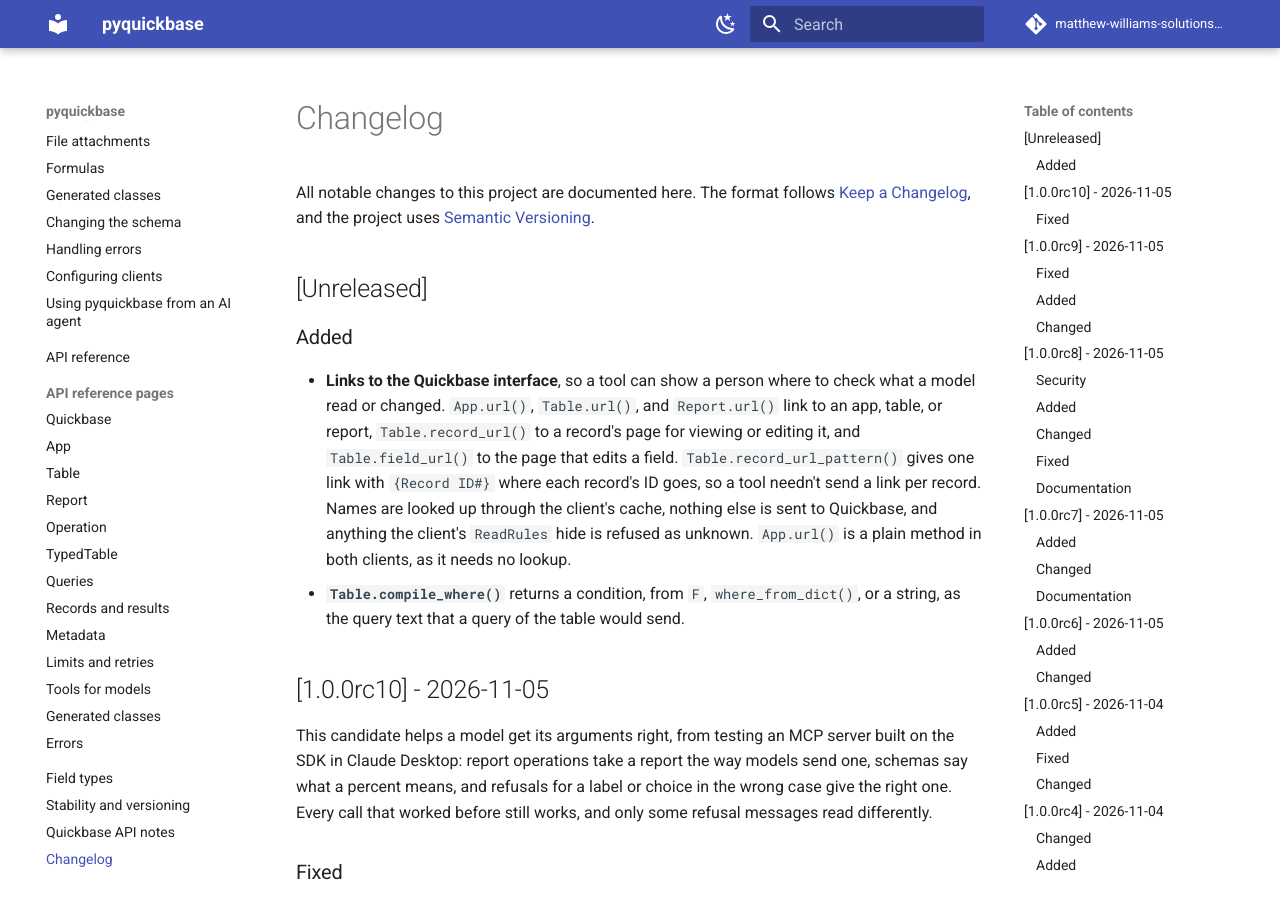
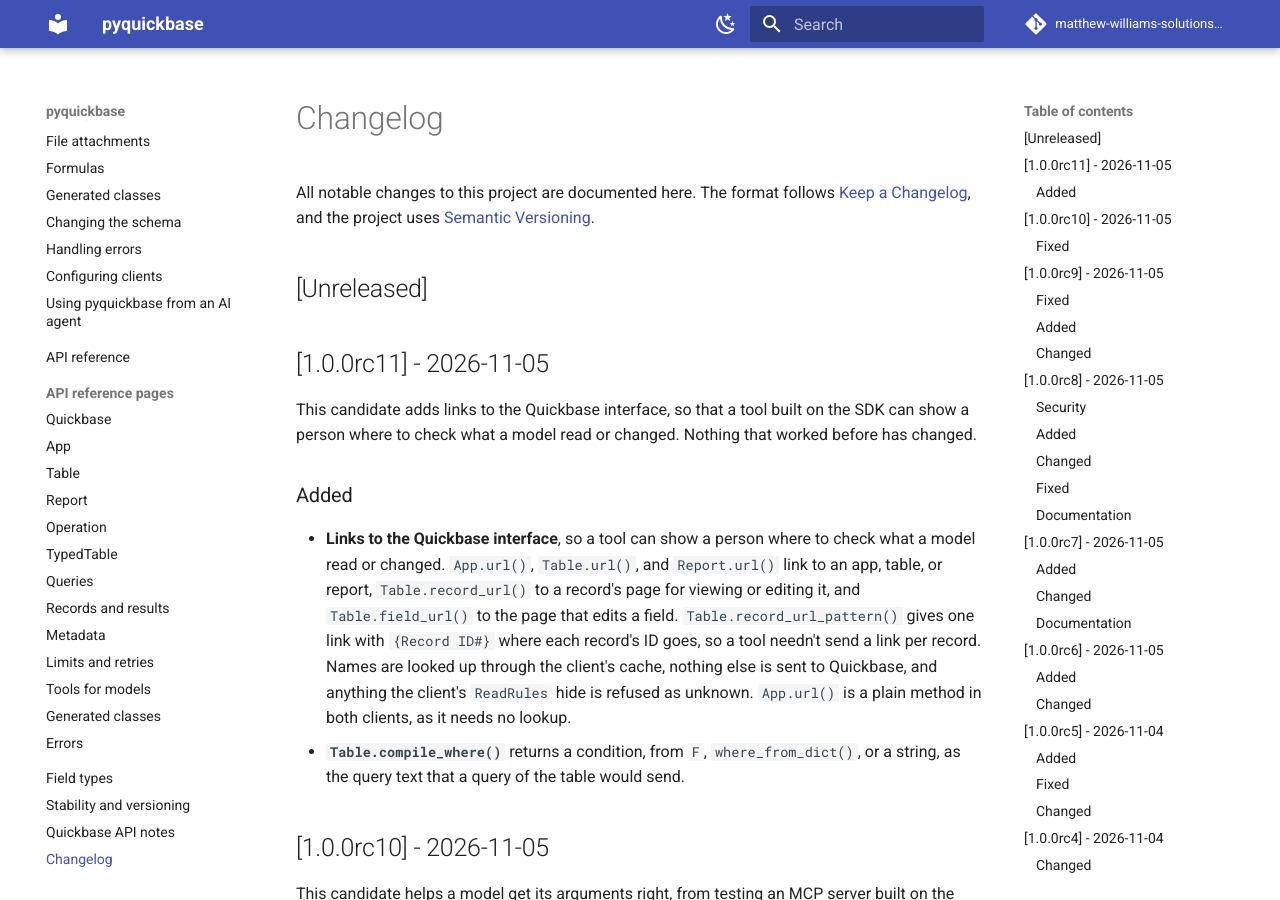
Before and after one commit to matthew-williams-solutions/pyquickbase, an MkDocs documentation site: the page built from docs/changelog.md, in a window 1280 px wide and 900 px high. Built offline with MkDocs 1.6.1 and Material for MkDocs 9.7.7, drawn with Linux system fonts in a browser that asks for light colours; comment, search, counter and statistics services are not loaded.

Commit message:
Release 1.0.0rc11

````diff
--- a/CHANGELOG.md
+++ b/CHANGELOG.md
@@ -5,6 +5,11 @@ All notable changes to this project are documented here. The format follows
 [Semantic Versioning](https://semver.org/spec/v2.0.0.html).
 
 ## [Unreleased]
+
+## [1.0.0rc11] - 2026-11-05
+
+This candidate adds links to the Quickbase interface, so that a tool built on the SDK can show a
+person where to check what a model read or changed. Nothing that worked before has changed.
 
 ### Added
 
--- a/docs/getting-started.md
+++ b/docs/getting-started.md
@@ -13,7 +13,7 @@ You need three things from Quickbase:
 ## Install
 
 ```bash
-pip install pyquickbase==1.0.0rc10
+pip install pyquickbase==1.0.0rc11
 ```
 
 ## Read some records
--- a/src/pyquickbase/_version.py
+++ b/src/pyquickbase/_version.py
@@ -1 +1 @@
-__version__ = "1.0.0rc10"
+__version__ = "1.0.0rc11"
````
Also changed, not shown: README.md (+1 -1 lines), docs/index.md (+1 -1 lines).
